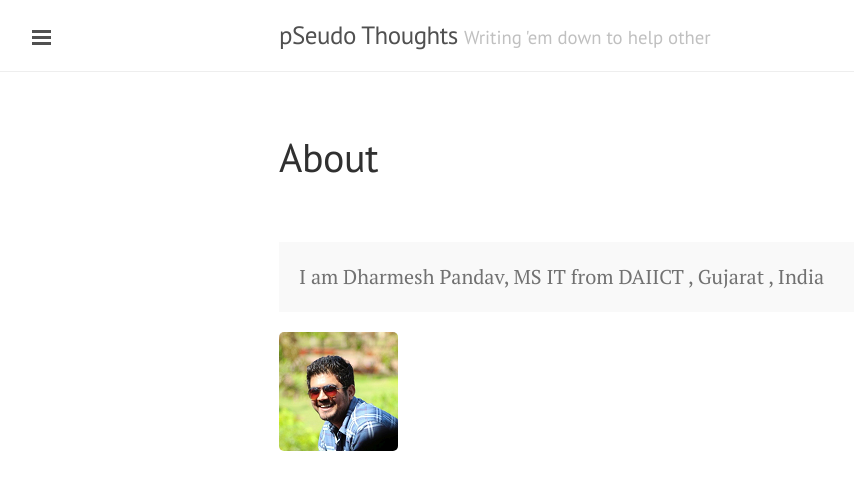
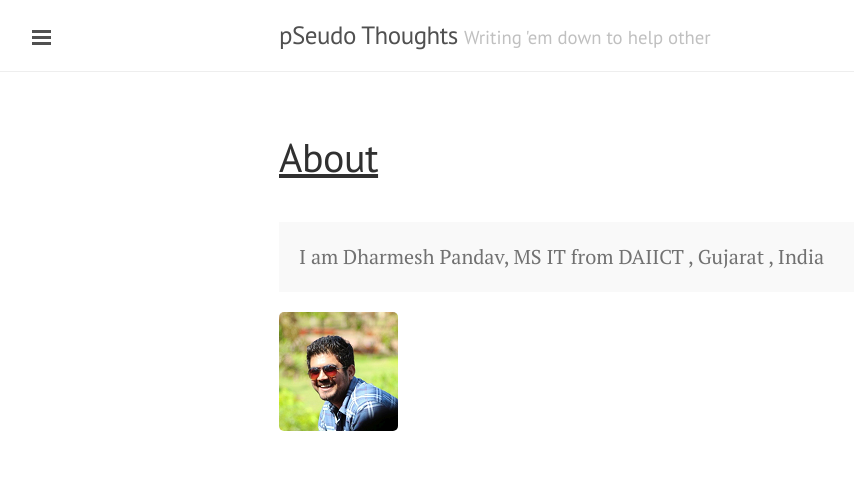
Before and after one commit to DharmeshPandav/dharmeshpandav.github.io, a Jekyll site: the page built from about.md, in a window 1280 px wide. Shown: the top 490 px of the page, without its empty margins (1-855 px from the left). Built offline with Jekyll 4.4.1, drawn with Linux system fonts in a browser that asks for light colours; nearby versions of some CDN libraries; Markdown is read by kramdown in place of the engine named in the settings.

Commit message:
changed config

```diff
--- a/_layouts/page.html
+++ b/_layouts/page.html
@@ -2,6 +2,6 @@
 layout: default
 ---
 <div class="page">
-  <h1 class="page-title">{{ page.title }}</h1>
+  <h1 class="page-title"> <ins> {{ page.title }} </ins> </h1>
   {{ content }}
 </div>
--- a/public/css/lanyon.css
+++ b/public/css/lanyon.css
@@ -311,7 +311,7 @@ a.sidebar-nav-item:focus {
 .page-title,
 .post-title {
   margin-top: 0;
-    margin-bottom: 3rem;
+    margin-bottom: 2rem;
 }
 
 /* Meta data line below post title */
```
